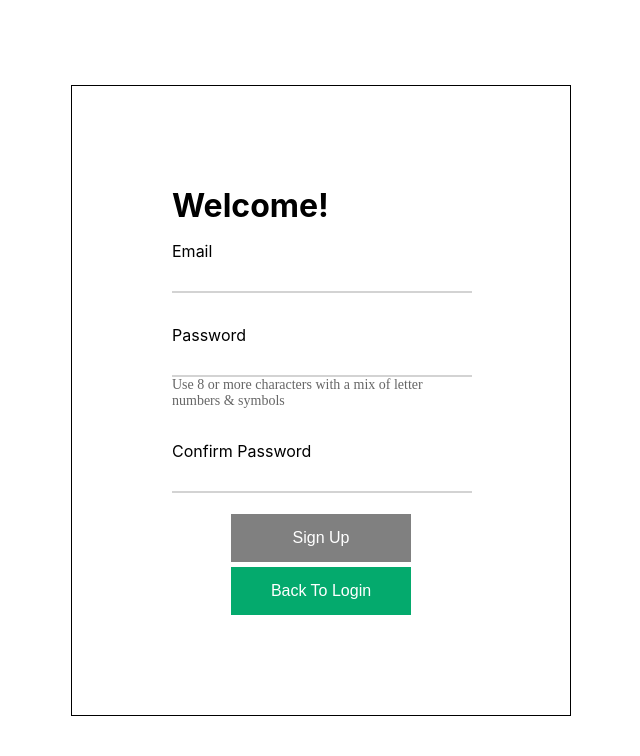
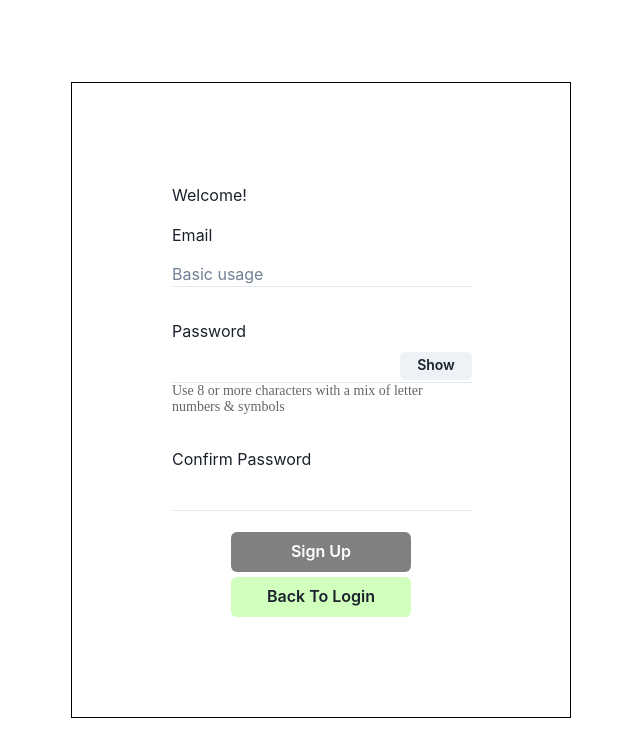
Before and after one commit to Fernando12filho/first-blog, a React (Create React App) app: page / in a window 1280 px wide. Both pictures are taken after a click on the button "Sign Up". Shown: the top 756 px of the page, without its empty margins (319-959 px from the left). Built offline with nearby package versions, Linux system fonts and the light colour scheme.

Commit message:
Added UI Lib and changed styles
changed all buttons and inputs to lib templates

```diff
--- a/package.json
+++ b/package.json
@@ -3,6 +3,9 @@
   "version": "0.1.0",
   "private": true,
   "dependencies": {
+    "@chakra-ui/react": "^2.8.2",
+    "@emotion/react": "^11.11.3",
+    "@emotion/styled": "^11.11.0",
     "@testing-library/jest-dom": "^5.17.0",
     "@testing-library/react": "^13.4.0",
     "@testing-library/user-event": "^13.5.0",
@@ -10,6 +13,7 @@
     "@types/node": "^16.18.64",
     "@types/react": "^18.2.38",
     "@types/react-dom": "^18.2.17",
+    "framer-motion": "^10.16.16",
     "react": "^18.2.0",
     "react-dom": "^18.2.0",
     "react-router-dom": "^6.21.1",
--- a/src/index.tsx
+++ b/src/index.tsx
@@ -1,15 +1,26 @@
 import React from "react";
 import ReactDOM from "react-dom/client";
 import "./index.css";
-import { BrowserRouter } from "react-router-dom";
 import App from "./App";
+import { ChakraProvider, extendBaseTheme, theme as chakraTheme, } from "@chakra-ui/react";
+
+const { Input, Button } = chakraTheme.components;
+
+const theme = extendBaseTheme({
+  components: {
+    Input,
+    Button,
+  }
+})
 
 const root = ReactDOM.createRoot(
-	document.getElementById("root") as HTMLElement
+  document.getElementById("root") as HTMLElement
 );
 
 root.render(
-	<React.StrictMode>
-		<App />
-	</React.StrictMode>
+  <ChakraProvider theme={theme}>
+    <React.StrictMode>
+      <App/>
+    </React.StrictMode>
+  </ChakraProvider>
 );
--- a/src/screens/Login/LoginScreen.tsx
+++ b/src/screens/Login/LoginScreen.tsx
@@ -1,6 +1,13 @@
 import { useState } from "react";
 import { useNavigate } from "react-router-dom";
 import { ROUTES } from "../../routes/Routes";
+import {
+	Input,
+	Button,
+	ButtonGroup,
+	InputRightElement,
+	InputGroup,
+  } from "@chakra-ui/react";
 
 export function LoginScreen() {
 	const [email, setEmail] = useState("");
@@ -37,7 +44,9 @@ export function LoginScreen() {
 
 					<div className="input-container">
 						<label htmlFor={"email"}>E-mail</label>
-						<input
+						<Input
+							width="300px"
+							variant="flushed"
 							name="email"
 							id="email"
 							type={"email"}
@@ -48,7 +57,9 @@ export function LoginScreen() {
 
 					<div className="input-container">
 						<label htmlFor={"password"}>Password</label>
-						<input
+						<Input
+							width="300px"
+							variant="flushed"
 							name="password"
 							id="password"
 							type={"password"}
@@ -58,10 +69,10 @@ export function LoginScreen() {
 					</div>
 
 					<div className="buttonsAlignment">
-						<button onClick={login}>Log In</button>
-						<button onClick={navigateSignUp}>
+						<Button colorScheme="green" onClick={login} color="black">Log In</Button>
+						<Button onClick={navigateSignUp} backgroundColor="#D1FFBD" color="Black">
 							Sign Up
-						</button>
+						</Button>
 					</div>
 				</div>
 			</div>
--- a/src/screens/Signup/SignupScreen.tsx
+++ b/src/screens/Signup/SignupScreen.tsx
@@ -1,7 +1,13 @@
-import { useState, useRef, useEffect } from "react";
+import { useState, useRef, useEffect} from "react";
 import { useNavigate } from "react-router-dom";
 import { ROUTES } from "../../routes/Routes";
-
+import {
+  Input,
+  Button,
+  ButtonGroup,
+  InputRightElement,
+  InputGroup,
+} from "@chakra-ui/react";
 
 //regex code to ensure email, user and password have a pre validation, before going to database
 export const EMAIL_REGEX = /^([a-zA-Z0-9._%-]+@[a-zA-Z0-9.-]+\.[a-zA-Z]{2,})$/;
@@ -44,6 +50,9 @@ export function SignupScreen() {
   const [buttonDisable, setButton] = useState(true);
   //------------------------------------------------------
 
+  const [show, setShow] = useState(false);
+  const handleClick = () => setShow(!show);
+
   //setting the focus when the component loads, not in use
   useEffect(() => {}, []);
 
@@ -74,7 +83,7 @@ export function SignupScreen() {
     } else {
       setButton(true);
     }
-  }, [validEmail, validMatch]);
+  }, [validEmail, validMatch, validPwd]);
 
   //instantiating hook useNavigate
   const navigate = useNavigate();
@@ -99,7 +108,7 @@ export function SignupScreen() {
 
   //Functions that change labels according to input validation
   function checkEmail() {
-    if (validEmail || email == "") {
+    if (validEmail || email === "") {
       setEmailLabel("Email");
       return true;
     } else {
@@ -110,7 +119,7 @@ export function SignupScreen() {
   }
 
   function checkPassword() {
-    if (validPwd || password == "") {
+    if (validPwd || password === "") {
       setPasswordLabel("Password");
     } else {
       setPasswordLabel(" Password invalid");
@@ -118,7 +127,7 @@ export function SignupScreen() {
   }
 
   function checkMatch() {
-    if (validMatch || matchPassword == "") {
+    if (validMatch || matchPassword === "") {
       setMatchLabel("Confirm Password");
     } else {
       setMatchLabel("Passwords dont match");
@@ -129,13 +138,10 @@ export function SignupScreen() {
   function signUp() {
     if (!validEmail || !validMatch) {
       console.log("Complete all fields");
-
     } else {
       navigate(ROUTES.HOME);
     }
   }
-
-
 
   return (
     <div>
@@ -148,7 +154,11 @@ export function SignupScreen() {
               <label htmlFor={"email"} ref={emailRef}>
                 {emailLabel}
               </label>
-              <input
+              <Input
+                placeholder="Basic usage"
+                width="300px"
+                variant="flushed"
+                color=""
                 name="email"
                 id="email"
                 type={"email"}
@@ -160,14 +170,24 @@ export function SignupScreen() {
 
             <div className="input-container">
               <label htmlFor={"password"}>{passwordLabel}</label>
-              <input
+
+              <InputGroup width="300px" variant="flushed">
+                <Input
+                  width="300px"
+                  variant="flushed"
                   name="password"
                   id="password"
-                type={"password"}
                   onBlur={checkPassword}
                   onChange={onChangePassword}
                   value={password}
+                  type={show ? 'text' : 'password'}
                 />
+                <InputRightElement width="4.5rem">
+                  <Button h="1.75rem" size="sm" onClick={handleClick}>
+                    {show ? "Hide" : "Show"}
+                  </Button>
+                </InputRightElement>
+              </InputGroup>
 
               <div className="pwd-instructions">
                 <p>
@@ -179,7 +199,9 @@ export function SignupScreen() {
 
             <div className="input-container">
               <label htmlFor={"matchPassword"}>{matchLabel}</label>
-              <input
+              <Input
+                width="300px"
+                variant="flushed"
                 name="matchPassword"
                 id="matchPassword"
                 type={"password"}
@@ -190,7 +212,7 @@ export function SignupScreen() {
             </div>
 
             <div className="buttonsAlignment">
-              <button
+              <Button
                 onClick={signUp}
                 disabled={buttonDisable}
                 style={
@@ -198,8 +220,10 @@ export function SignupScreen() {
                 }
               >
                 Sign Up
-              </button>
-              <button onClick={navigateBack}> Back To Login </button>
+              </Button>
+              <Button onClick={navigateBack} backgroundColor="#D1FFBD">
+                Back To Login
+              </Button>
             </div>
           </div>
         </div>
```
Also changed, not shown: 1 other file (tests, documents, lock files or other folders). Lines whose indentation alone changed are shown as unchanged.
